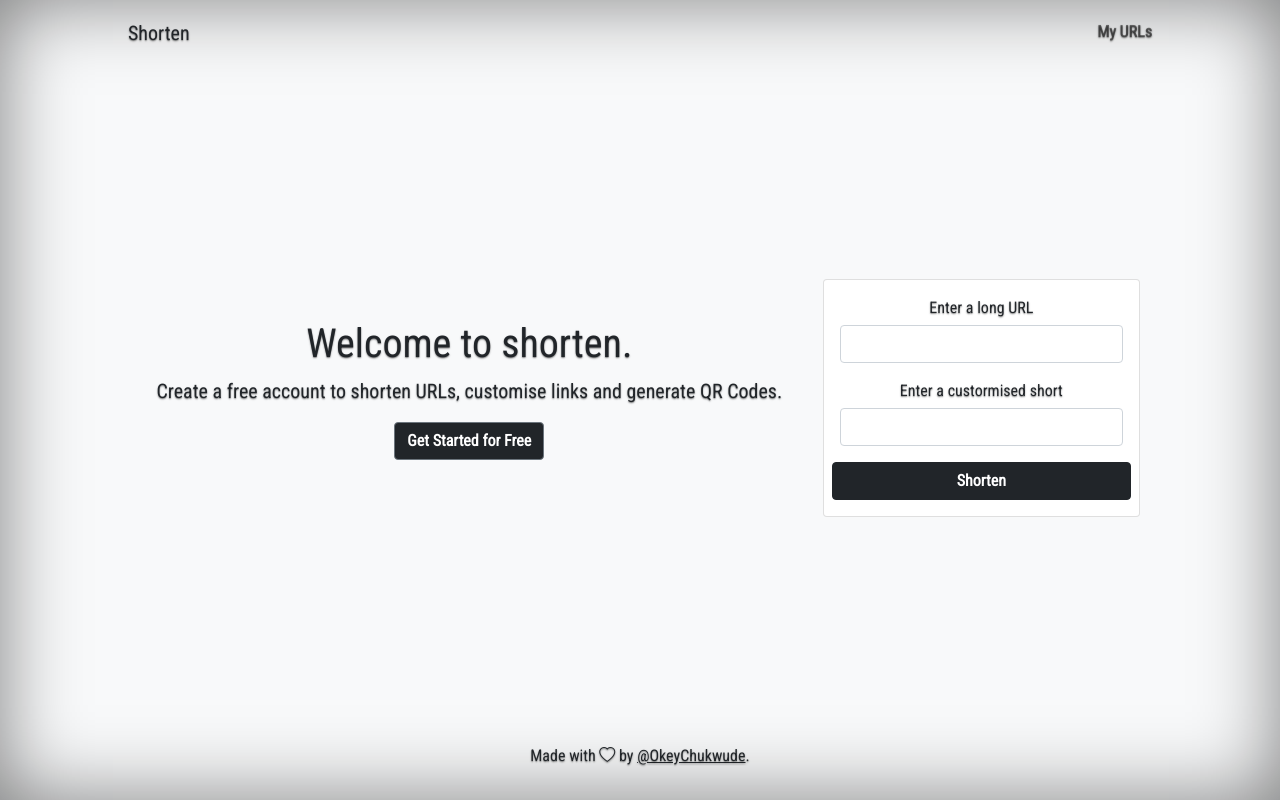
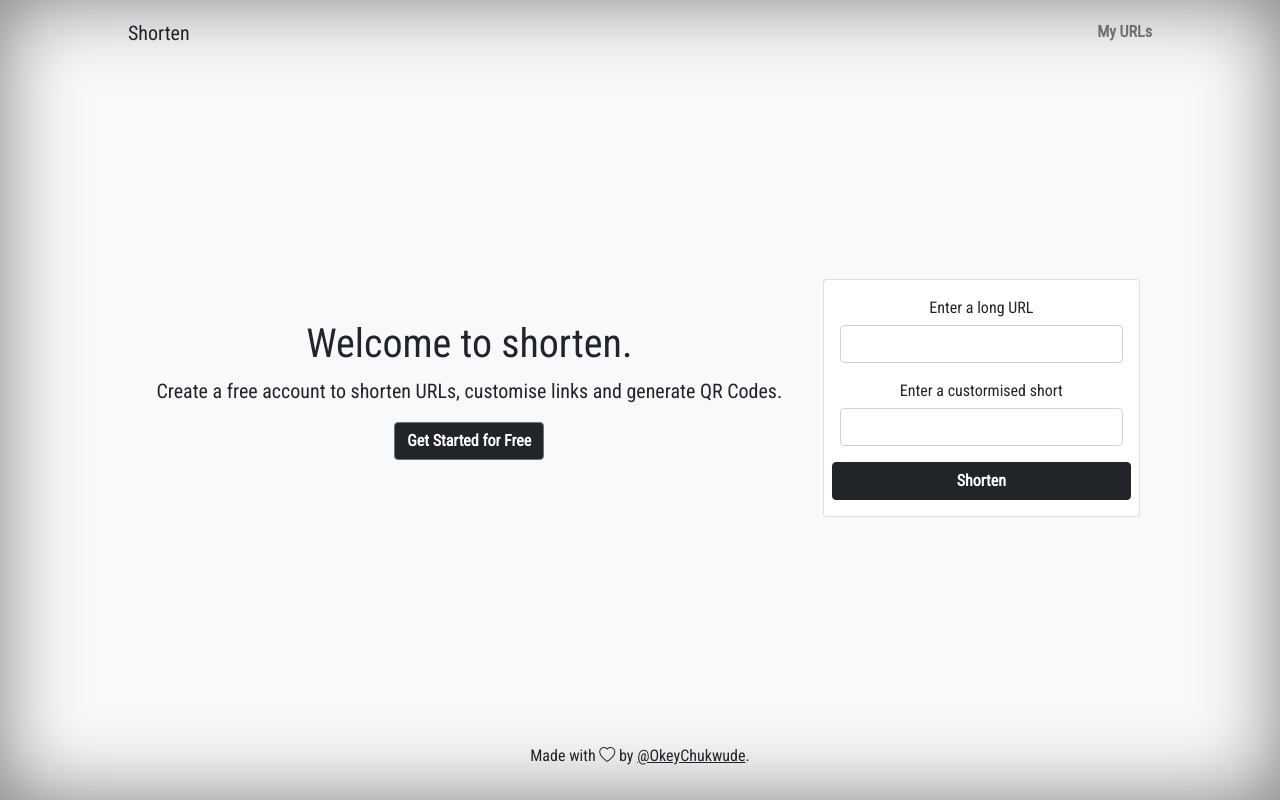
Before and after one commit to OkeyChukwude/url-shortener, a Flask app: page / in a window 1280 px wide. Run offline with Flask 2, Linux system fonts and the light colour scheme.

Commit message:
Remove text-shadow

```diff
--- a/app/static/css/style.css
+++ b/app/static/css/style.css
@@ -19,7 +19,7 @@
  */
 
 body {
-  text-shadow: 0 .05rem .1rem rgba(0, 0, 0, .5);
+  /* text-shadow: 0 .05rem .1rem rgba(0, 0, 0, .5); */
   box-shadow: inset 0 0 5rem rgba(0, 0, 0, .5);
 }
 
```
